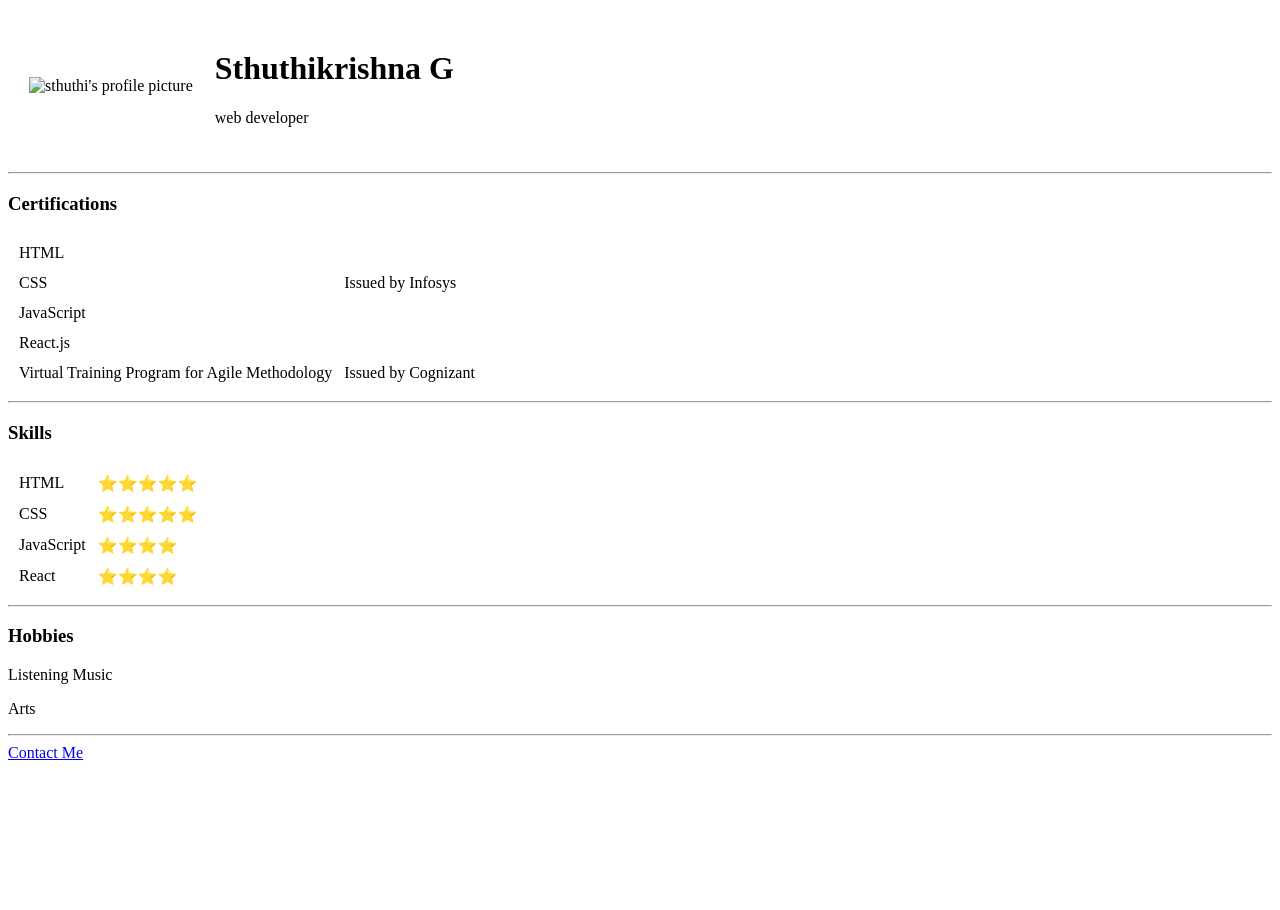
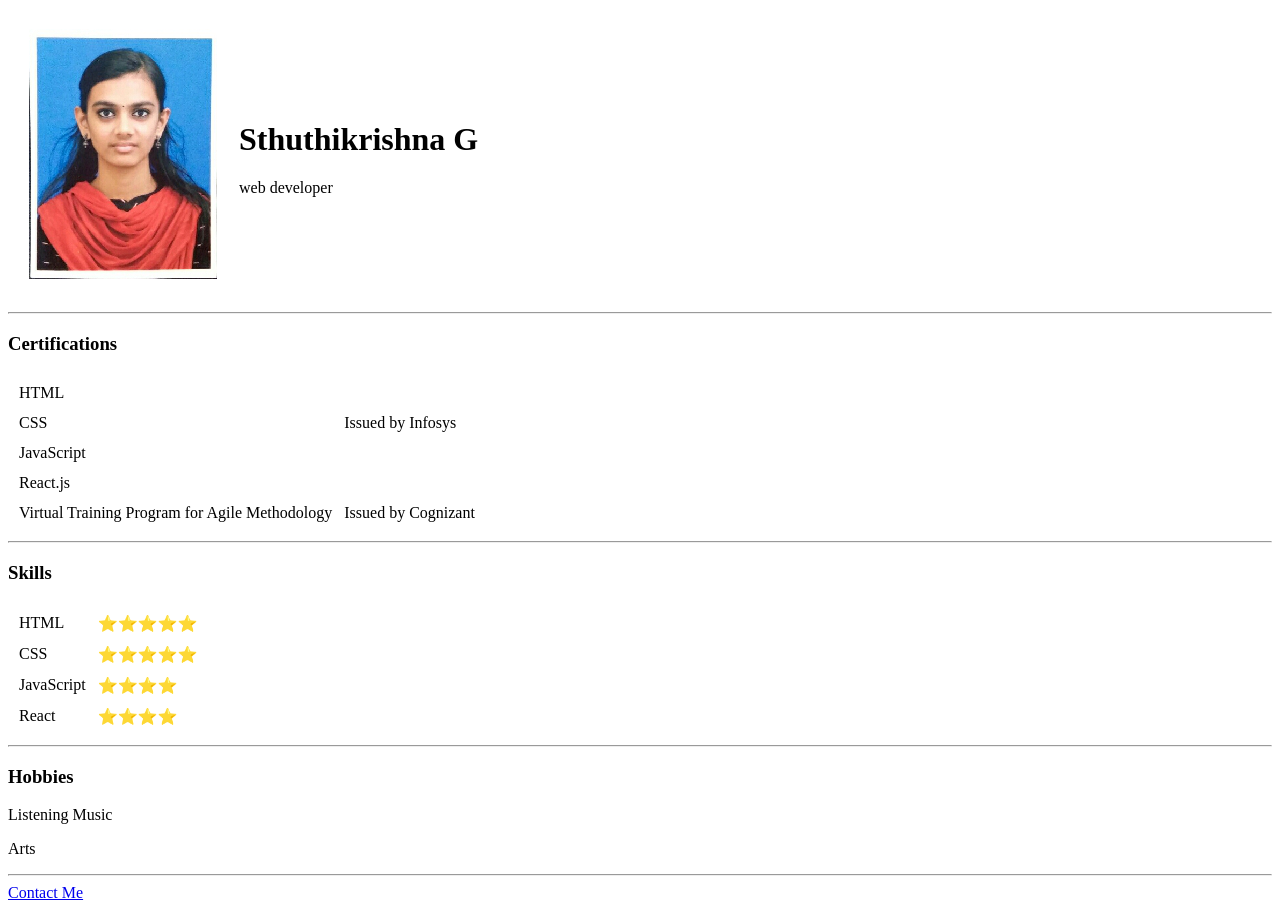
Before and after one commit to Sthuthikrishna/cv, a plain HTML site: page index.html in a window 1280 px wide. Before the commit the page ends 800 px from the top, so only its background shows below. Drawn offline with Linux system fonts and the light colour scheme.

Commit message:
Update index.html

```diff
--- a/index.html
+++ b/index.html
@@ -9,7 +9,7 @@
 <body>
     <table cellspacing="20">
         <tr>
-            <td> <img src="sthuthi website\sthuthi.png" alt="sthuthi's profile picture"></td>
+            <td> <img src="images\sthuthi.png" alt="sthuthi's profile picture"></td>
             <td><h1>Sthuthikrishna G</h1>
                 <p>web developer</p></td>
 
```
